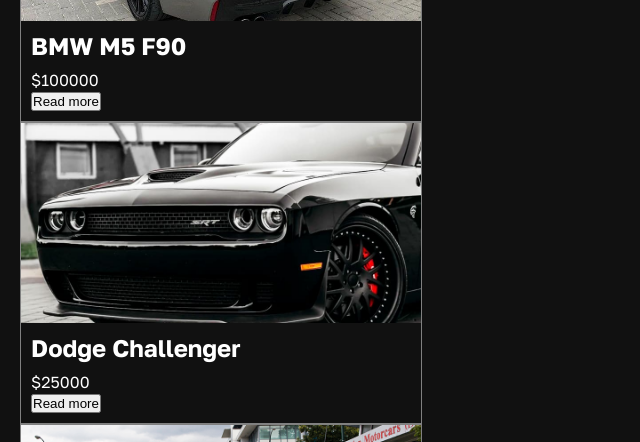
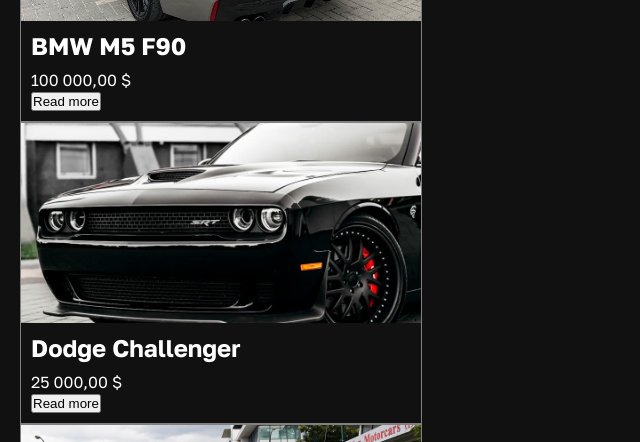
Before and after one commit to Astemir-Gurizhev/car-catalog, a React (Vite) app: page / in a window 1280 px wide. Shown: the part 258-700 px from the top of the page, without its empty margins (0-640 px from the left). Built offline with nearby package versions, Linux system fonts and the light colour scheme.

Commit message:
changing the price via Intl.NumberFormat

```diff
--- a/src/components/screens/home/Home.tsx
+++ b/src/components/screens/home/Home.tsx
@@ -16,7 +16,12 @@
                     />
                     <div className={styles.info}>
                         <h2>{car.name}</h2>
-                        <p>${car.price}</p>
+                        <p>
+                            {new Intl.NumberFormat('ru-Ru', {
+                                style: 'currency',
+                                currency: 'USD',
+                            }).format(car.price)}
+                        </p>
                         <button>Read more</button>
                     </div>
                 </div>
```
